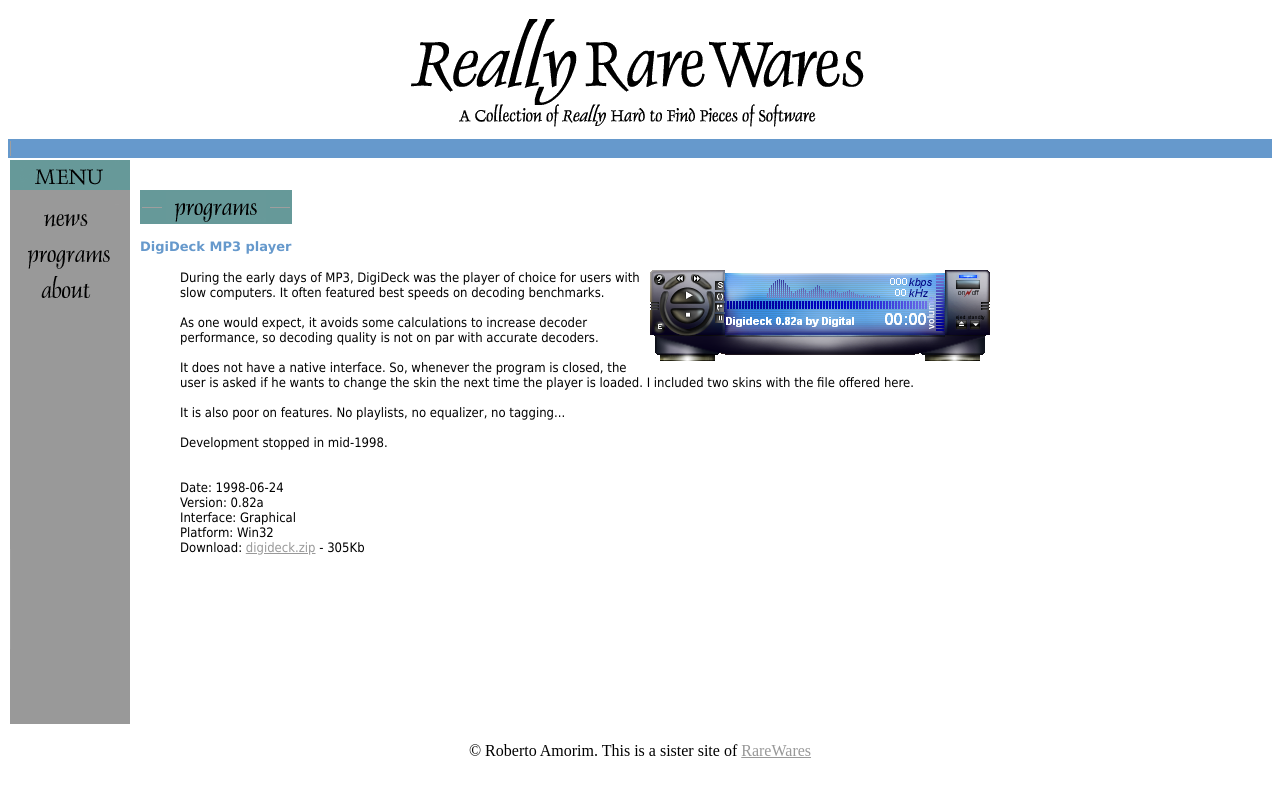
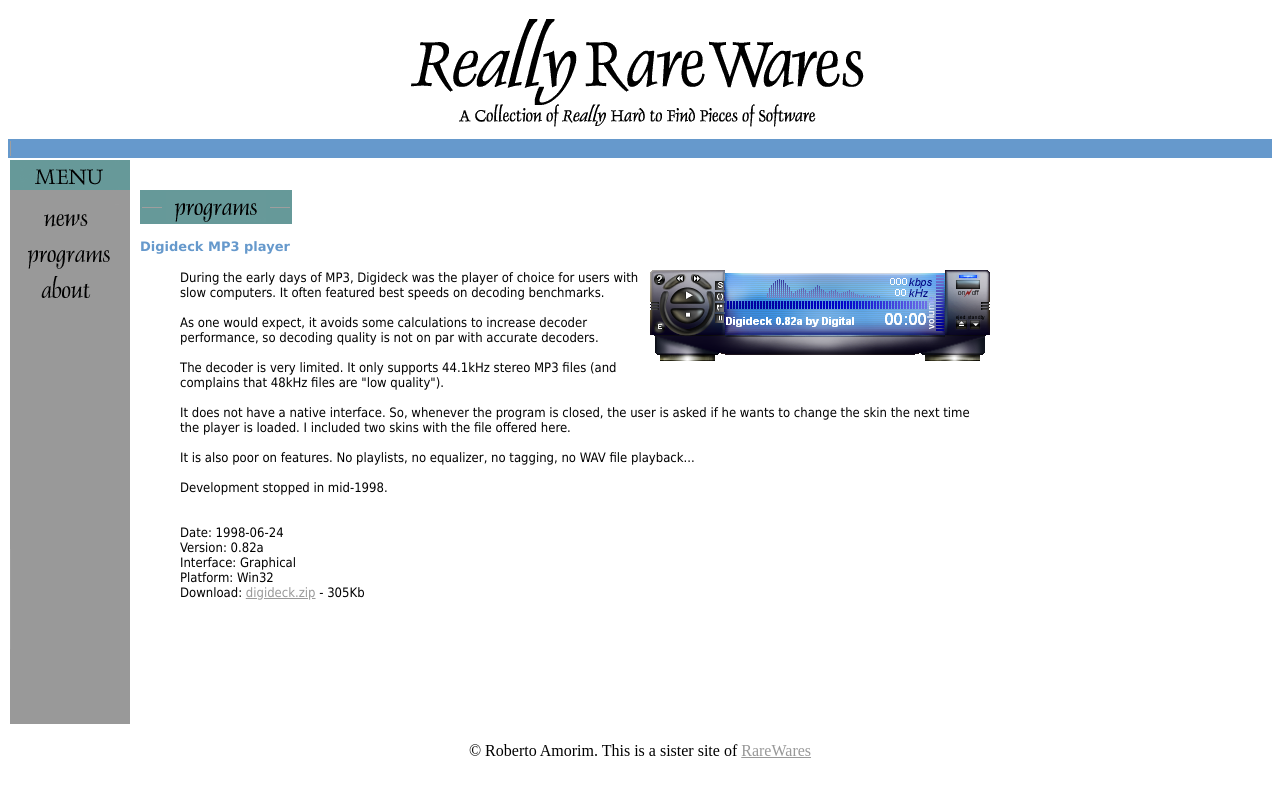
Before and after one commit to rjamorim/rrw, a PHP site: page /digideck.php in a window 1280 px wide. Run offline with PHP 8.4, Linux system fonts and the light colour scheme; grey boxes are pictures that could not be loaded.

Commit message:
Added more information about Digideck

```diff
--- a/digideck.php
+++ b/digideck.php
@@ -2,7 +2,7 @@
 
 <HTML>
 <HEAD>
-<TITLE>ReallyRareWares - DigiDeck MP3 player</TITLE>
+<TITLE>ReallyRareWares - Digideck MP3 player</TITLE>
 
 </HEAD>
 <BODY bgcolor="#FFFFFF">
@@ -89,21 +89,25 @@
         </a>
         <body link="#000000" vlink="#000000" alink="#000000">
         <font face="Verdana" size=2 color="6699CC">
-          <br><div align="justify"> <b>DigiDeck MP3 player</b></div> <p></font>
+          <br><div align="justify"> <b>Digideck MP3 player</b></div> <p></font>
         <font face="Tahoma" size=2 color="black"><blockquote>
         <a href="screens/digideck.png" target=outside><img src="screens/digideck.png"
         alt="Digideck" align=right></a>
-        During the early days of MP3, DigiDeck was the player of choice for users with
+        During the early days of MP3, Digideck was the player of choice for users with
         slow computers. It often featured best speeds on decoding benchmarks.<br><br>
 
         As one would expect, it avoids some calculations to increase decoder performance,
         so decoding quality is not on par with accurate decoders.<br><br>
 
+        The decoder is very limited. It only supports 44.1kHz stereo MP3 files (and
+        complains that 48kHz files are "low quality").<br><br>
+
         It does not have a native interface. So, whenever the program is closed, the user
         is asked if he wants to change the skin the next time the player is loaded. I included
         two skins with the file offered here.<br><br>
 
-        It is also poor on features. No playlists, no equalizer, no tagging...<br><br>
+        It is also poor on features. No playlists, no equalizer, no tagging, no WAV file
+        playback...<br><br>
 
         Development stopped in mid-1998.<br>
 
```
